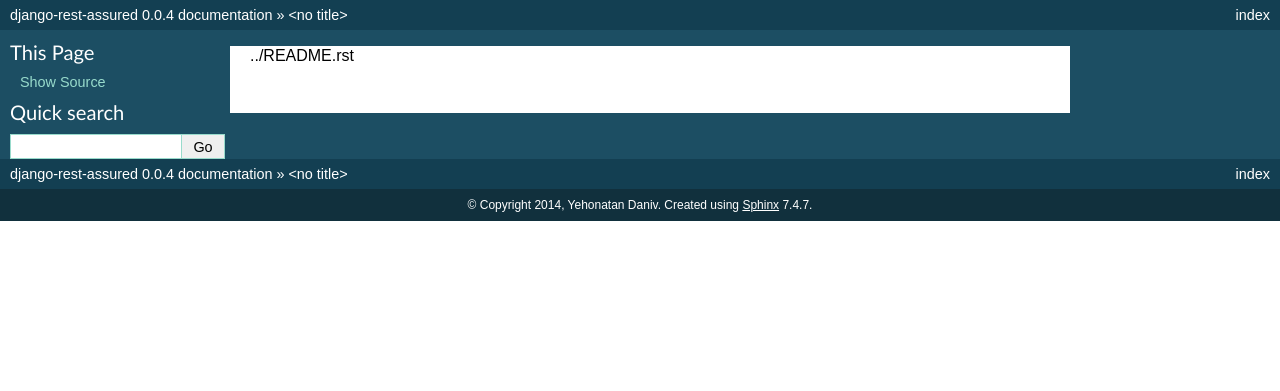
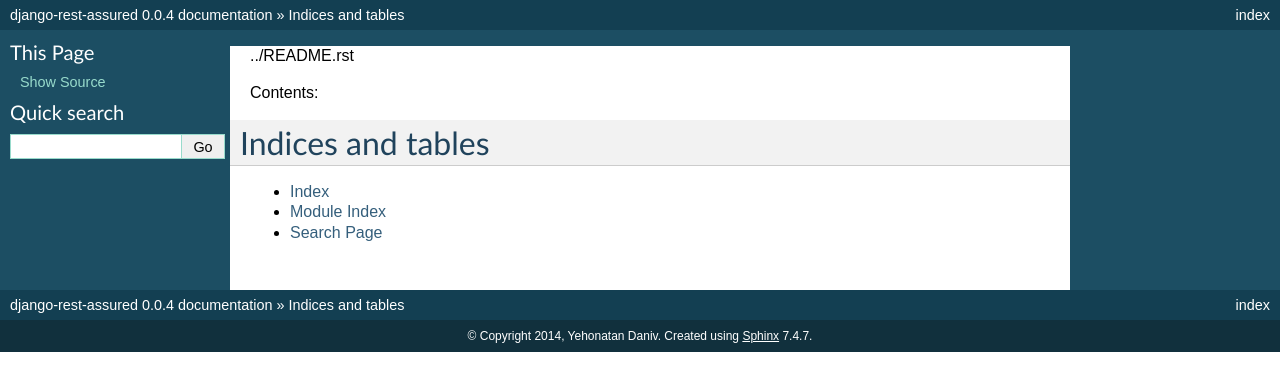
Before and after one commit to ydaniv/django-rest-assured, a Sphinx documentation site: the page built from docs/source/index.rst, in a window 1280 px wide. Shown: the top 391 px of the page. Built offline with Sphinx 7.4.7, drawn with Linux system fonts in a browser that asks for light colours.

Commit message:
Added toctree to index.rst

```diff
--- a/docs/source/index.rst
+++ b/docs/source/index.rst
@@ -1 +1,15 @@
 ../README.rst
+
+Contents:
+
+.. toctree::
+   :maxdepth: 2
+
+
+
+Indices and tables
+==================
+
+* :ref:`genindex`
+* :ref:`modindex`
+* :ref:`search`
```
